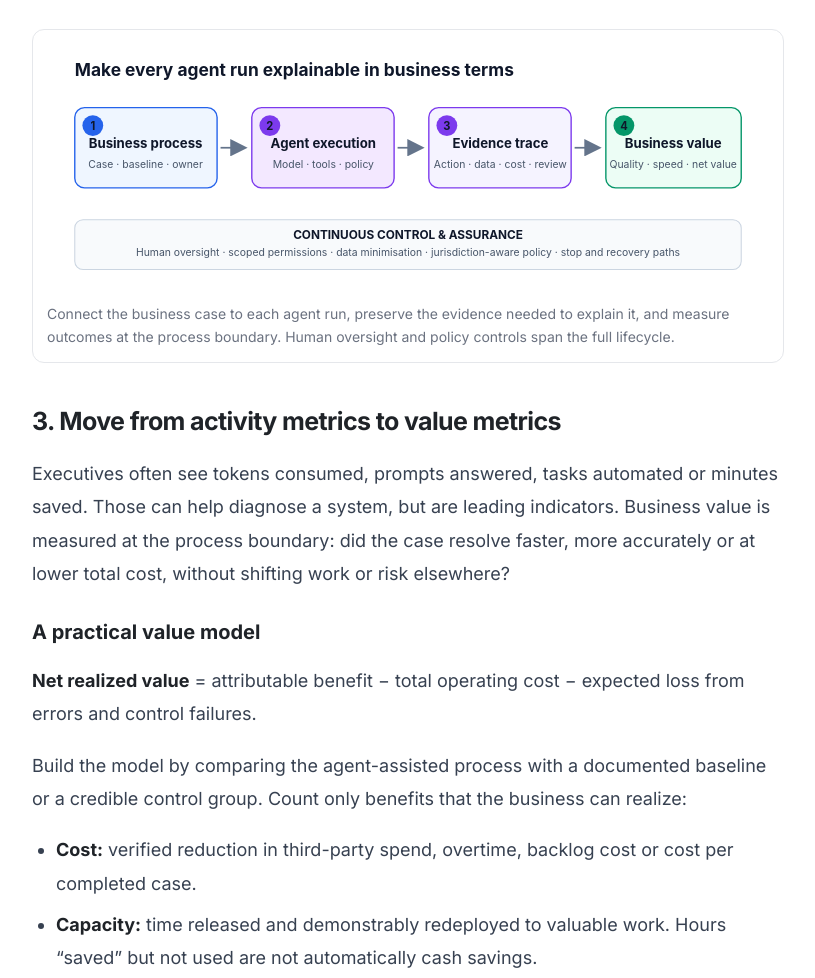
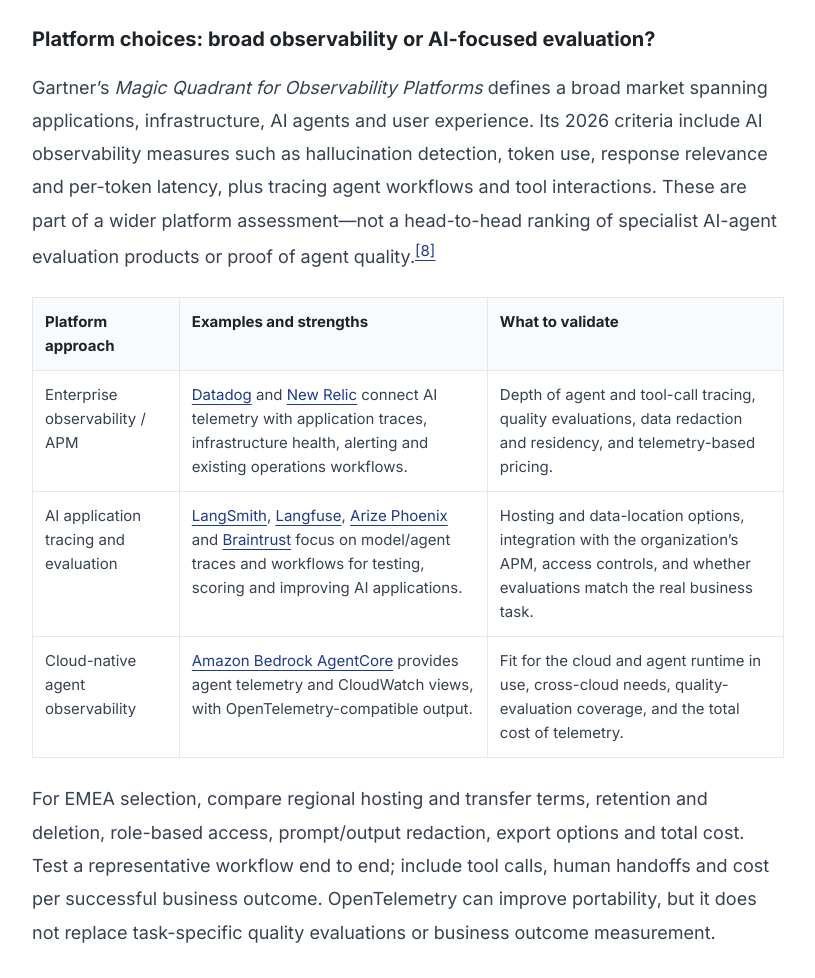
Before and after one commit to mrmuravi/muralikrishnanravi.github.io, a plain HTML site: page blogs/ai-agent-visibility-business-value-emea.html in a window 1280 px wide. Shown: the part 3971-4949 px from the top of the page, without its empty margins (232-1047 px from the left). Drawn offline with Linux system fonts and the light colour scheme.

Commit message:
update content and images on AI Agent Visibility

```diff
--- a/blogs/ai-agent-visibility-business-value-emea.html
+++ b/blogs/ai-agent-visibility-business-value-emea.html
@@ -118,6 +118,17 @@
           </tbody>
         </table>
         <p>These are connected views, not a mandate to retain every prompt or conversation. Use trace identifiers to link operational events to a business case while applying purpose limitation, access controls, minimization, retention schedules and redaction to sensitive content. EMEA organizations should involve privacy, security, records and employee representatives as appropriate to the country and use case.</p>
+        <h3>Platform choices: broad observability or AI-focused evaluation?</h3>
+        <p>Gartner’s <em>Magic Quadrant for Observability Platforms</em> defines a broad market spanning applications, infrastructure, AI agents and user experience. Its 2026 criteria include AI observability measures such as hallucination detection, token use, response relevance and per-token latency, plus tracing agent workflows and tool interactions. These are part of a wider platform assessment—not a head-to-head ranking of specialist AI-agent evaluation products or proof of agent quality.<sup><a href="#source-8">[8]</a></sup></p>
+        <table>
+          <thead><tr><th>Platform approach</th><th>Examples and strengths</th><th>What to validate</th></tr></thead>
+          <tbody>
+            <tr><td>Enterprise observability / APM</td><td><a href="https://docs.datadoghq.com/llm_observability/">Datadog</a> and <a href="https://docs.newrelic.com/docs/ai-monitoring/intro-to-ai-monitoring/">New Relic</a> connect AI telemetry with application traces, infrastructure health, alerting and existing operations workflows.</td><td>Depth of agent and tool-call tracing, quality evaluations, data redaction and residency, and telemetry-based pricing.</td></tr>
+            <tr><td>AI application tracing and evaluation</td><td><a href="https://docs.langchain.com/langsmith/observability">LangSmith</a>, <a href="https://langfuse.com/docs/observability/overview">Langfuse</a>, <a href="https://arize.com/docs/phoenix">Arize Phoenix</a> and <a href="https://docs.braintrust.dev/">Braintrust</a> focus on model/agent traces and workflows for testing, scoring and improving AI applications.</td><td>Hosting and data-location options, integration with the organization’s APM, access controls, and whether evaluations match the real business task.</td></tr>
+            <tr><td>Cloud-native agent observability</td><td><a href="https://docs.aws.amazon.com/bedrock-agentcore/latest/devguide/observability.html">Amazon Bedrock AgentCore</a> provides agent telemetry and CloudWatch views, with OpenTelemetry-compatible output.</td><td>Fit for the cloud and agent runtime in use, cross-cloud needs, quality-evaluation coverage, and the total cost of telemetry.</td></tr>
+          </tbody>
+        </table>
+        <p>For EMEA selection, compare regional hosting and transfer terms, retention and deletion, role-based access, prompt/output redaction, export options and total cost. Test a representative workflow end to end; include tool calls, human handoffs and cost per successful business outcome. OpenTelemetry can improve portability, but it does not replace task-specific quality evaluations or business outcome measurement.</p>
         <figure class="visual-figure">
           <img src="../assets/ai-agent-value-visibility-flow.svg" alt="A business process flows through an agent run, an evidence trace, and business outcome measurement. A continuous control and assurance layer spans all four stages." loading="lazy" decoding="async" />
           <figcaption>Connect the business case to each agent run, preserve the evidence needed to explain it, and measure outcomes at the process boundary. Human oversight and policy controls span the full lifecycle.</figcaption>
@@ -221,6 +232,7 @@
             <li id="source-5"><a href="https://digital-strategy.ec.europa.eu/en/library/digital-omnibus-ai-regulation-proposal">European Commission, “Digital Omnibus on AI Regulation”</a>, including the 27 July 2026 entry-into-force update.</li>
             <li id="source-6"><a href="https://www.nist.gov/itl/ai-risk-management-framework">NIST, AI Risk Management Framework</a> and <a href="https://airc.nist.gov/airmf-resources/playbook/">AI RMF Playbook</a>. Voluntary risk-management resources; not EMEA law.</li>
             <li id="source-7"><a href="https://www.gartner.com/en/newsroom/press-releases/2025-03-03-gartner-identifies-three-areas-to-help-data-and-analytics-leaders-scale-ai">Gartner, “Identifies Three Areas to Help Data &amp; Analytics Leaders Scale AI”</a>, 3 March 2025.</li>
+            <li id="source-8">Gartner, <em>Magic Quadrant for Observability Platforms</em>, 13 July 2026, document ID G00840178; corrected/revised 23 July 2026. Used here for its broad market definition and capability criteria, not as a ranking of AI-agent evaluation products.</li>
             <li><a href="https://eur-lex.europa.eu/eli/reg/2016/679/oj">Regulation (EU) 2016/679, General Data Protection Regulation (GDPR)</a>.</li>
           </ol>
           <p>Regulatory summaries are for general information, not legal advice. Check current legislation, national implementation, regulator guidance and qualified counsel for a specific deployment.</p>
```
